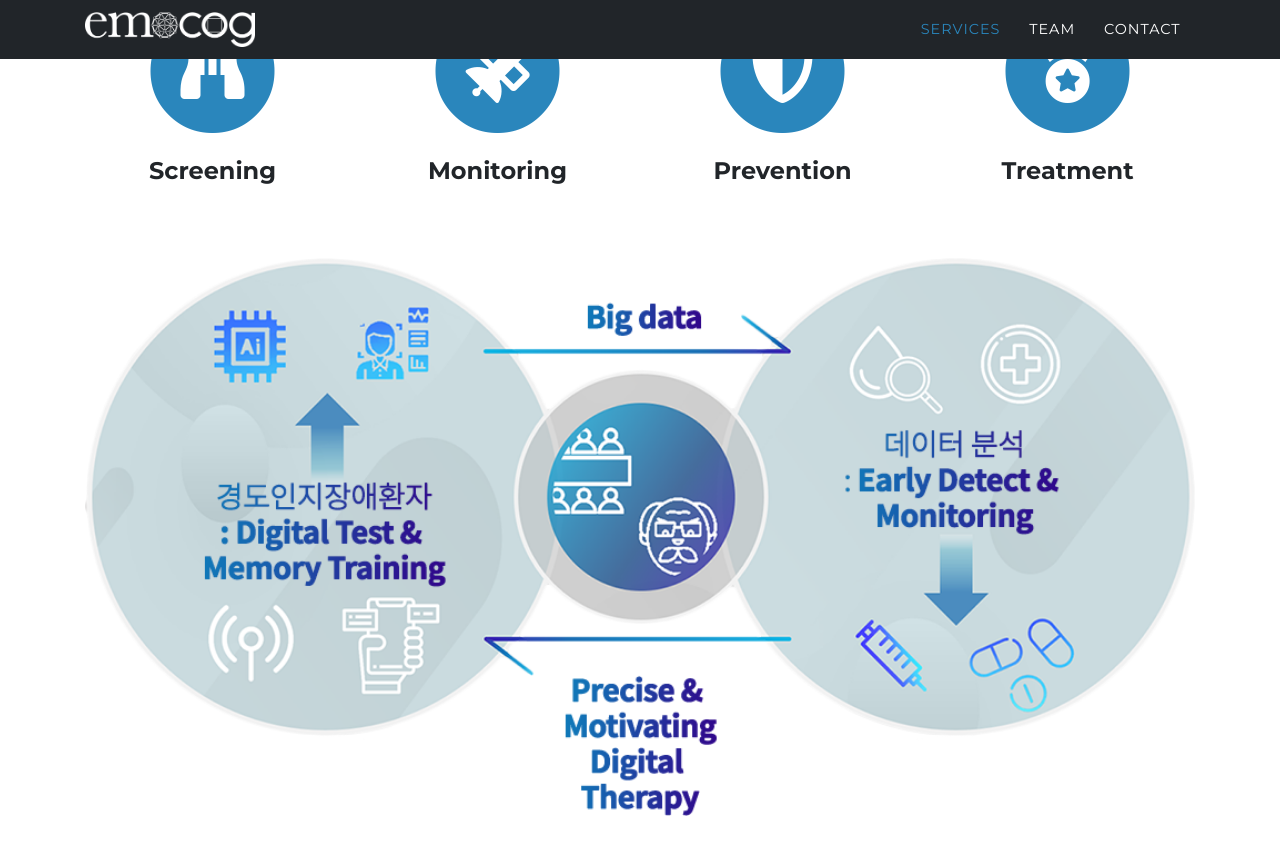
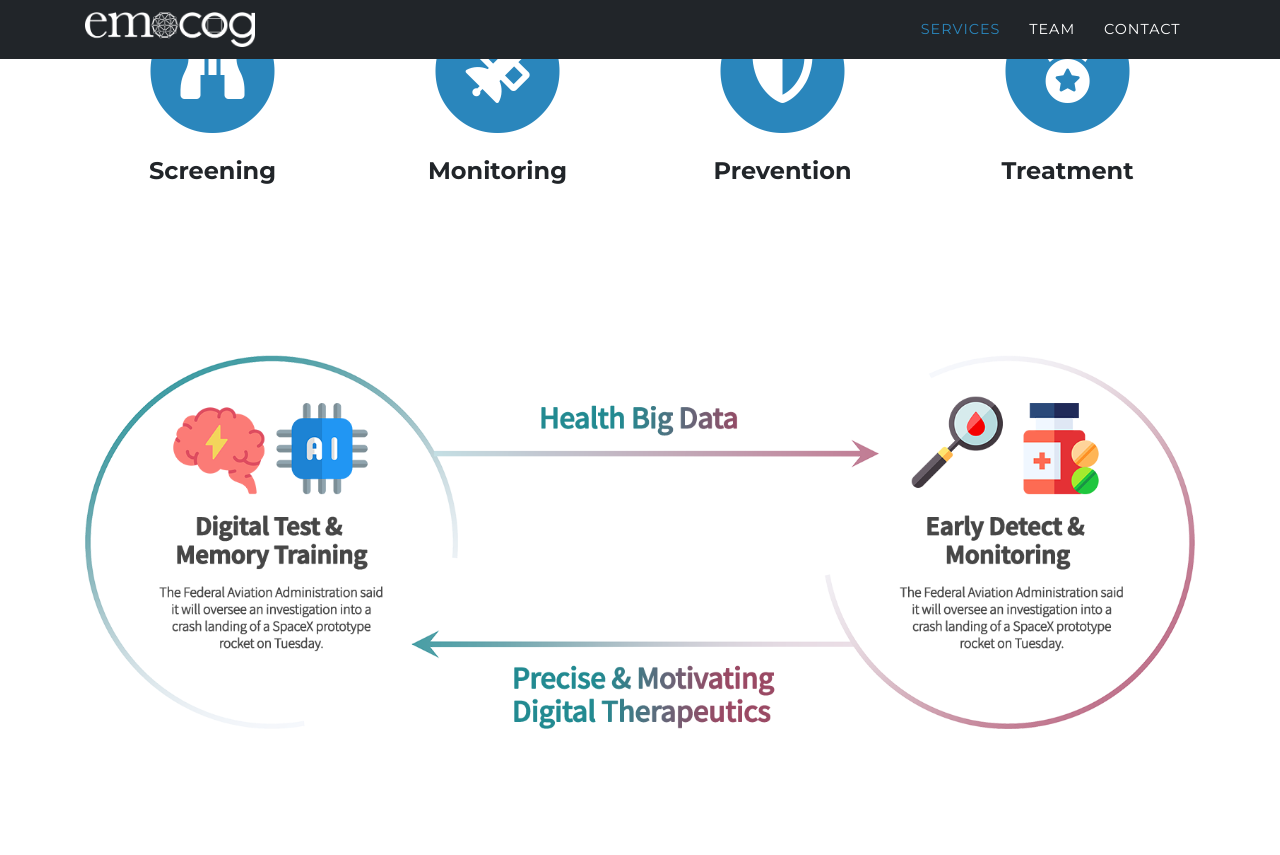
Before and after one commit to emocog/emocog.github.io, a Jekyll site: the page built from index.md, in a window 1280 px wide and 900 px high, scrolled down 1026 px. Shown: the top 855 px of the window. Built offline with Jekyll 4.4.1, drawn with Linux system fonts in a browser that asks for light colours; some web fonts are replaced.

Commit message:
change system img ver2

```diff
--- a/_includes/services.html
+++ b/_includes/services.html
@@ -27,7 +27,7 @@
 
       <div class="row">
         <div class="col-lg-12 text-center">
-          <img style="margin-bottom:50px; margin-top:50px; width:100%;" src= "\assets\img\service\system1000.png">
+          <img style="margin-bottom:50px; margin-top:50px; width:100%;" src= "\assets\img\service\system-ver2.png">
         </div>
       </div>
 
```
Also changed, not shown: assets/img/service/system-ver2.png (added), assets/img/service/system.png (deleted).
